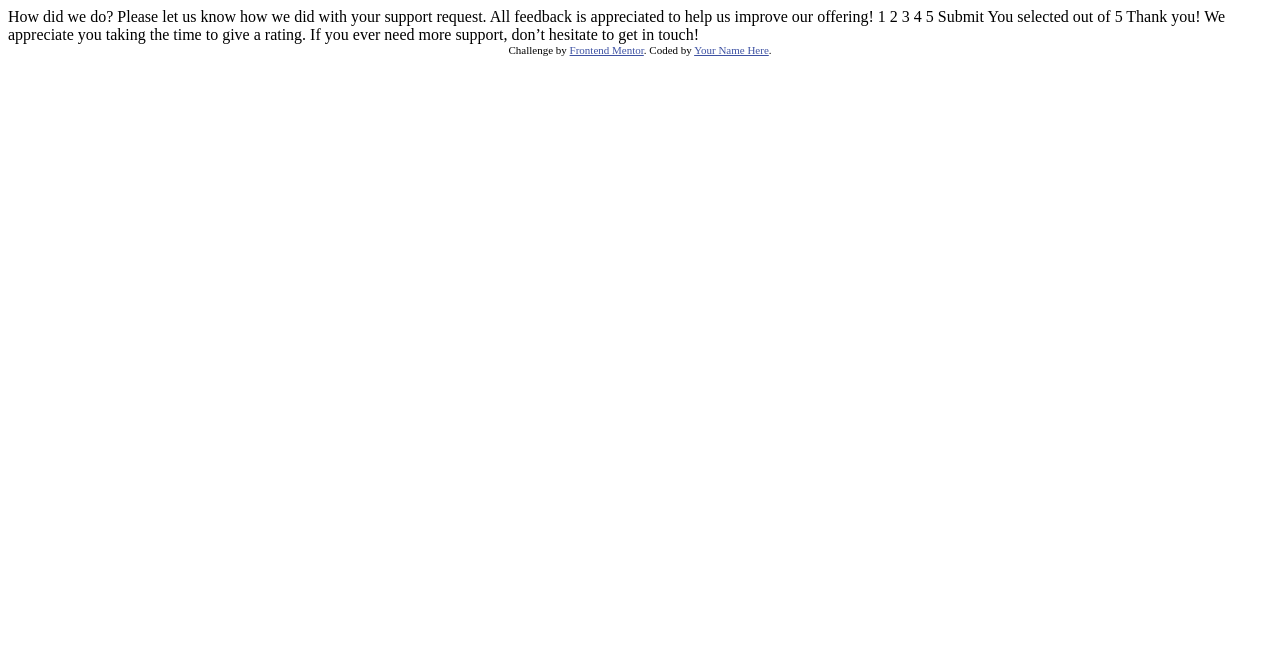
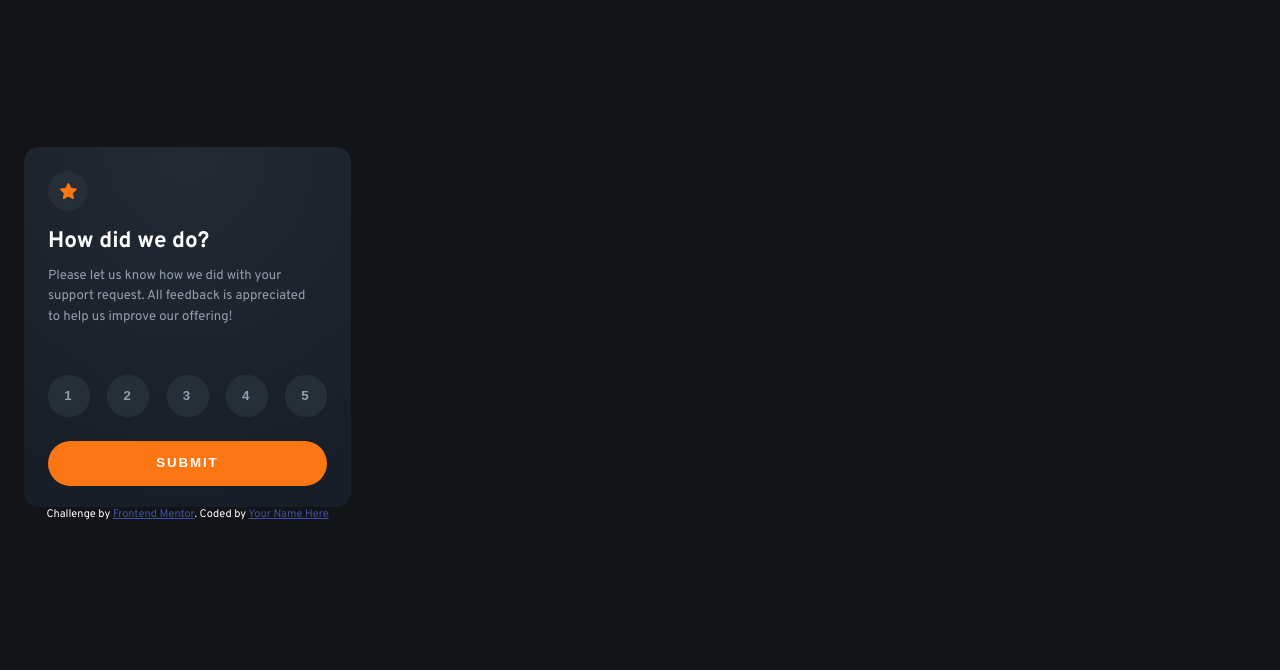
Before and after one commit to George-Boakye/interactive-rating-component, a plain HTML site: page index.html in a window 1280 px wide. Drawn offline with Linux system fonts and the light colour scheme.

Commit message:
finished css of 2 cards

```diff
--- a/index.html
+++ b/index.html
@@ -1,49 +1,79 @@
 <!DOCTYPE html>
 <html lang="en">
+
 <head>
-  <meta charset="UTF-8">
-  <meta name="viewport" content="width=device-width, initial-scale=1.0"> <!-- displays site properly based on user's device -->
-
-  <link rel="icon" type="image/png" sizes="32x32" href="./images/favicon-32x32.png">
+  <meta charset="UTF-8" />
+  <meta name="viewport" content="width=device-width, initial-scale=1.0" />
+  <!-- displays site properly based on user's device -->
+  <link rel="stylesheet" href="styles.css" />
+  <link rel="icon" type="image/png" sizes="32x32" href="./images/favicon-32x32.png" />
+  <script src="main.js" defer></script>
 
   <title>Frontend Mentor | Interactive rating component</title>
 
   <!-- Feel free to remove these styles or customise in your own stylesheet 👍 -->
   <style>
-    .attribution { font-size: 11px; text-align: center; }
-    .attribution a { color: hsl(228, 45%, 44%); }
+    .attribution {
+      font-size: 11px;
+      text-align: center;
+    }
+
+    .attribution a {
+      color: hsl(228, 45%, 44%);
+    }
   </style>
 </head>
+
 <body>
+  <div class="evaluation card-body">
+    <!-- Rating state start -->
+    <div class="card-content">
+      <div class="icon">
+        <img src="/images/icon-star.svg" alt="" />
+      </div>
+      <h1>How did we do?</h1>
 
-  <!-- Rating state start -->
+      <p>
+        Please let us know how we did with your support request. All feedback
+        is appreciated to help us improve our offering!
+      </p>
+      <div class="ratings">
+        <button id="1" class="numbers">1</button>
+        <button id="2" class="numbers">2</button>
+        <button id="3" class="numbers">3</button>
+        <button id="4" class="numbers">4</button>
+        <button id="5" class="numbers">5</button>
+      </div>
+      <button id="submit">Submit</button>
+    </div>
+  </div>
 
-  How did we do?
 
-  Please let us know how we did with your support request. All feedback is appreciated
-  to help us improve our offering!
+  <div class="second-card card-body">
+    <div class="thankyou card-content">
+       <!--Display property is set on none. After the user chooses the rating and clicks the subtmit button, display is then set on block while the other on none-->
+    <img class="pic" src="/images/illustration-thank-you.svg" alt="">
 
-  1 2 3 4 5
+    <!--span ID added so we can later insert the user selected value in this field-->
+    <div class="ratingContainer">
+      <span class="rating">You selected <span id="rating"></span> out of
+        5</span>
+    </div>
 
-  Submit
 
-  <!-- Rating state end -->
-
-  <!-- Thank you state start -->
-
-  You selected <!-- Add rating here --> out of 5
-
-  Thank you!
-
-  We appreciate you taking the time to give a rating. If you ever need more support,
-  don’t hesitate to get in touch!
-
-  <!-- Thank you state end -->
+    <h1 class="heading">Thank you!</h1>
+    <p class="paragraph">We appreciate you taking the time
+      to give a rating. If you ever need more support, don’t hesitate to get
+      in touch!</p>
+    </div>
+  </div>
 
 
   <div class="attribution">
-    Challenge by <a href="https://www.frontendmentor.io?ref=challenge" target="_blank">Frontend Mentor</a>.
-    Coded by <a href="#">Your Name Here</a>.
+    Challenge by
+    <a href="https://www.frontendmentor.io?ref=challenge" target="_blank">Frontend Mentor</a>. Coded by <a href="#">Your
+      Name Here</a>
   </div>
 </body>
+
 </html>
--- /dev/null
+++ b/main.js
@@ -0,0 +1,40 @@
+const numbers = document.querySelectorAll(".numbers");// all btns with numbers
+const btn = document.getElementById("submit");// button
+
+
+
+for (let i = 0 ; i < numbers.length; i++) {
+  numbers[i].addEventListener('click' , ()=>{
+    return document.numbers[i].outerText
+  });
+}
+
+function getSelected(){
+
+  let answer = undefined;
+
+  // const selected = numbers.addEventListener('click', () =>{
+  //  console.log( document.getElementsByClassName("numbers").value)
+  // })
+
+
+  //   numbers.forEach(number =>{
+  //   if(number.value === sel){
+  //       console.log("marked");
+  //   }
+  // })
+
+}
+getSelected();
+
+
+
+
+
+
+  // You selected  Add rating here  out of 5
+
+  // Thank you!
+
+  // We appreciate you taking the time to give a rating. If you ever need more support,
+  // don’t hesitate to get in touch!
--- /dev/null
+++ b/styles.css
@@ -0,0 +1,145 @@
+@import url('https://fonts.googleapis.com/css2?family=Overpass:wght@400;700&display=swap');
+
+*{
+    box-sizing: border-box;
+    margin: 0;
+}
+
+html, body{
+    font-family: "Overpass", sans-serif;
+    font-size: 15px;
+    background:  hsl(216, 12%, 8%);
+    color: white;
+    width: 375px;
+    height: 667px;
+    display: flex;
+    flex-direction: column;
+    justify-content: center;
+    align-items: center;
+}
+h1{
+    font-size: 1.5rem;
+    margin-bottom: 10px;
+}
+p{
+    font-size: 0.875rem;
+    line-height: 1.375rem;
+    color: hsl(217, 12%, 63%);
+    margin-bottom: 24px;
+    width: 18rem;
+}
+span{
+    font-size: 0.9375rem;
+    color: #FC7614;
+}
+.numbers{
+    width: 42px;
+    height: 42px;
+    background-color:  #262E38;
+    display: flex;
+    flex-direction: row;
+    justify-content: center;
+    align-items: center;
+    border: 1px solid #262E38;
+    border-radius: 20px;
+    color: hsl(217, 12%, 63%);
+}
+.numbers:hover{
+    cursor: pointer;
+    background: hsl(217, 12%, 63%);
+    color: white;
+}
+.numbers:focus{
+    background: #FC7614;
+    outline: none;
+    color: white;
+}
+.ratings{
+    display: flex;
+    flex-direction: row;
+    justify-content: space-between;
+    align-items: center;
+}
+.card-body{
+  width: 327px;
+  height: 360px;
+  background: radial-gradient(98.96% 98.96% at 50% 0%, #232A34 0%, #181E27 100%);
+  border-radius: 15px;
+}
+
+.evaluation{
+    display: block;
+}
+
+.card-content{
+    margin: 24px;
+}
+
+.icon{
+    background-color:  #262E38;
+    display: flex;
+    justify-content: center;
+    align-items: center;
+    border: 1px solid #262E38;
+    border-radius: 20px;
+    width: 40px;
+    height: 40px;
+    margin-top: 24px;
+    margin-bottom: 16px;
+}
+
+
+button{
+    margin-top: 24px;
+    width: 279px;
+    height: 45px;
+    border-radius: 22.5px;
+    background: #FC7614;
+    text-transform: uppercase;
+    color: white;
+    border: none;
+    font-weight: bold;
+    line-height: 1.125rem;
+    letter-spacing: 1.866px;
+}
+
+button:hover{
+    cursor: pointer;
+    background: white;
+    color: #FC7614;
+}
+
+
+
+/*SECOND CARD AFTER RESULTS */
+.second-card{
+    display: none;
+}
+
+.thankyou{
+    display: flex;
+    justify-content: center;
+    align-items: center;
+    flex-direction: column;
+
+}
+
+.pic, .ratingContainer{
+    margin-bottom: 32px;
+}
+
+.ratingContainer{
+width: 193px;
+height: 32px;
+background:#262E38;
+border-radius: 22.5px;
+display: flex;
+justify-content: center;
+align-items: center;
+}
+
+.paragraph{
+    width: 19.65rem;
+    height: 72px;
+    text-align: center;
+}
```
